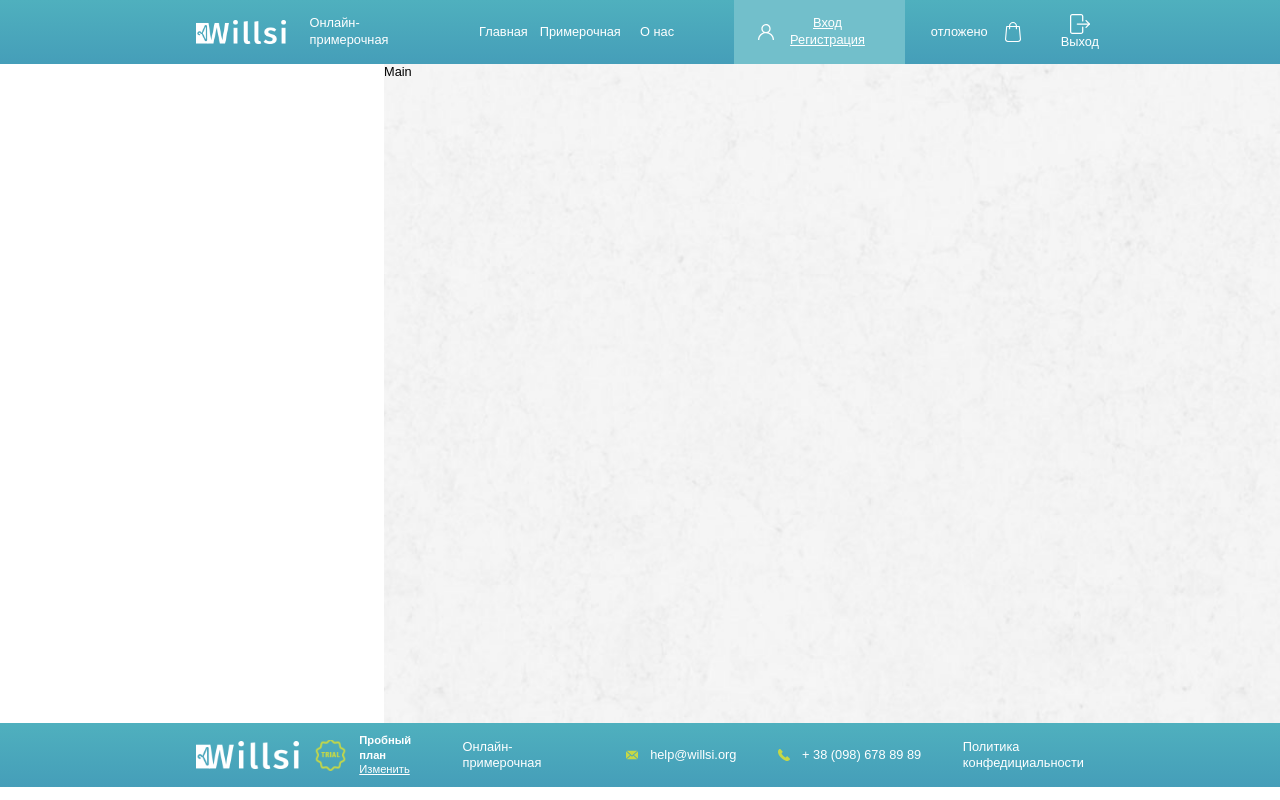
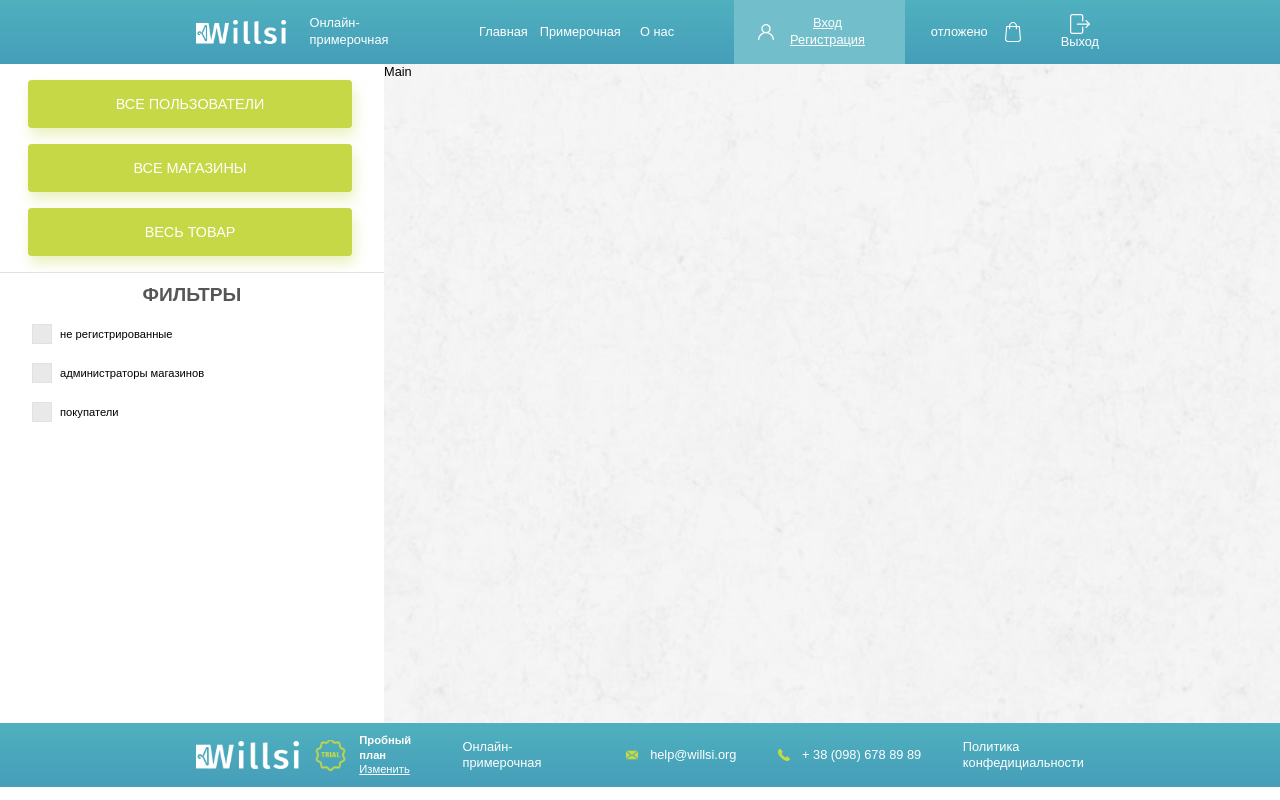
Before and after one commit to serg27makar/willsi, a React (Create React App) app: page /primary-admin-panel in a window 1280 px wide. Built offline with nearby package versions, Linux system fonts and the light colour scheme.

Commit message:
Added static sidebar from admin

```diff
--- a/public/static/css/styles.css
+++ b/public/static/css/styles.css
@@ -4051,3 +4051,15 @@ div, p, span, h1, h2, h3, h4,
     justify-content: center;
     text-align: center;
 }
+.main-bar-wrap {
+
+}
+.filters-tag {
+    font-size: 1.2rem;
+    font-weight: bold;
+    color: #565656;
+    text-align: center;
+}
+.filter-check-box {
+    margin: 1rem 2rem;
+}
--- a/src/access/css/buttonMain.css
+++ b/src/access/css/buttonMain.css
@@ -33,6 +33,10 @@
     color: #fff;
     background: #c6d846;
     box-shadow: 0.1875vw 0.5625vw 1vw 0 rgba(198,216,70,0.35);
+}
+.button-margin {
+    margin: 1rem;
+    width: 90%;
 }
 .button-white {
     color: #c6d846;
--- a/src/access/lang/LangConstants.js
+++ b/src/access/lang/LangConstants.js
@@ -236,7 +236,15 @@ const ru = {
     addProduct: "добавить изделие",
 
     primaryAdmin: "Спрятать товар администратором сайта",
-    storeAdmin: "Спрятать товар администратором магазина"
+    storeAdminHide: "Спрятать товар администратором магазина",
+    allUsers: "Все пользователи",
+    allStores: "Все магазины",
+    allProducts: "Весь товар",
+    filters: "фильтры",
+
+    unknown: "не регистрированные",
+    storeAdmin: "администраторы магазинов",
+    buyer: "покупатели"
 };
 
 export default ru;
--- a/src/components/WelcomeMain.js
+++ b/src/components/WelcomeMain.js
@@ -17,11 +17,13 @@ class WelcomeMain extends React.Component {
     }
 
     componentDidMount() {
-        setTimeout(() => {
-            const wrapper = this.wrapperRef.current;
-            wrapper.classList.toggle("show-welcome-main");
-        }, 300);
-        getAllUsers(this.usersQuantity);
+        if (this.props.Permission && this.props.Permission !== "primaryAdmin") {
+            setTimeout(() => {
+                const wrapper = this.wrapperRef.current;
+                wrapper.classList.toggle("show-welcome-main");
+            }, 300);
+            getAllUsers(this.usersQuantity);
+        }
     }
 
     usersQuantity(data) {
--- a/src/components/adminPanel/AdminMainSite.js
+++ b/src/components/adminPanel/AdminMainSite.js
@@ -262,7 +262,7 @@ class AdminMainSite extends React.Component {
             <div>
                 <input className="category-list__input" type="checkbox" id={"storeAdmin"} disabled={this.props.Permission === "primaryAdmin"}
                        value={this.state.storeAdmin} checked={this.state.storeAdmin} name={"storeAdmin"} onChange={this.dataChange}/>
-                <label className="category-list__label text-14 light" htmlFor={"storeAdmin"}>{ru.storeAdmin}</label>
+                <label className="category-list__label text-14 light" htmlFor={"storeAdmin"}>{ru.storeAdminHide}</label>
             </div>
         );
     }
--- /dev/null
+++ b/src/components/primaryAdminPanel/Filters.js
@@ -0,0 +1,92 @@
+import React from "react";
+import {connect} from "react-redux";
+import ru from "../../access/lang/LangConstants";
+
+const usersFiltersData = [
+    "unknown", "storeAdmin", "buyer"
+]
+class Filters extends React.Component {
+    constructor(props) {
+        super(props);
+        this.state = {
+            buyer: false,
+            unknown: false,
+            storeAdmin: false,
+        }
+        this.dataChange = this.dataChange.bind(this);
+    }
+    componentDidMount() {
+
+    }
+
+    dataChange(e) {
+        const name = e.target.name;
+        const group = e.target.id.substr(0, 1);
+        this.setState({
+            [name]: !this.state[name],
+        })
+    }
+
+    outputCheckbox(item, index, group) {
+        const idCheckbox = group + index;
+        return (
+            <div className="filter-check-box" key={index}>
+                <input className="category-list__input"
+                       type="checkbox" id={idCheckbox}
+                       value={this.state[item]}
+                       checked={this.state[item]}
+                       name={item}
+                       onChange={this.dataChange}/>
+                <label className="category-list__label text-14 light" htmlFor={idCheckbox}>{ru[item]}</label>
+            </div>
+        )
+    }
+
+    usersFilter() {
+        const group = "u";
+        return usersFiltersData.map((item, index) => {
+            return this.outputCheckbox(item, index, group);
+        })
+
+    }
+
+    storesFilter() {
+
+    }
+
+    productsFilter() {
+
+    }
+
+    renderFilters(data) {
+        switch (data) {
+            case "users":
+                return (this.usersFilter());
+            case "stores":
+                return (this.storesFilter());
+            case "products":
+                return (this.productsFilter());
+        }
+    }
+
+    render() {
+        return (
+            <div className="main-bar-wrap">
+                <div className="filters-tag uppercase">{ru.filters}</div>
+                {this.renderFilters("users")}
+            </div>
+
+        )
+    }
+}
+function MapStateToProps(state) {
+    return {
+    }
+}
+
+const mapDispatchToProps = dispatch => {
+    return {
+    }
+};
+
+export default connect(MapStateToProps, mapDispatchToProps)(Filters);
--- /dev/null
+++ b/src/components/primaryAdminPanel/MainBarAdmin.js
@@ -0,0 +1,56 @@
+import React from "react";
+import {connect} from "react-redux";
+import ButtonMain from "../shared/ButtonMain";
+import ru from "../../access/lang/LangConstants";
+import Filters from "./Filters";
+
+class MainBarAdmin extends React.Component {
+    constructor(props) {
+        super(props);
+        this.state = {
+            btnList: []
+        }
+    }
+    componentDidMount() {
+
+    }
+
+    allUsersData() {
+
+    }
+
+    allStoresData() {
+
+    }
+
+    allProductsData() {
+
+    }
+
+    render() {
+        return (
+            <div className="main-bar-wrap">
+                <ButtonMain btnClass={"button-enter button-main text-18 uppercase medium button-margin"}
+                            text={ru.allUsers} onClick={this.allUsersData}/>
+                <ButtonMain btnClass={"button-enter button-main text-18 uppercase medium button-margin"}
+                            text={ru.allStores} onClick={this.allStoresData}/>
+                <ButtonMain btnClass={"button-enter button-main text-18 uppercase medium button-margin"}
+                            text={ru.allProducts} onClick={this.allProductsData}/>
+                <div className="border-line"/>
+                <Filters/>
+            </div>
+
+        )
+    }
+}
+function MapStateToProps(state) {
+    return {
+    }
+}
+
+const mapDispatchToProps = dispatch => {
+    return {
+    }
+};
+
+export default connect(MapStateToProps, mapDispatchToProps)(MainBarAdmin);
--- a/src/pages/PrimaryAdminPanel.js
+++ b/src/pages/PrimaryAdminPanel.js
@@ -2,6 +2,7 @@ import React from 'react';
 import {connect} from "react-redux";
 import {actionDataRedirect, actionSetStoreArr, setActionAdminPanel} from "../action";
 import {Redirect} from "react-router-dom";
+import MainBarAdmin from "../components/primaryAdminPanel/MainBarAdmin";
 
 class PrimaryAdminPanel extends React.Component {
     constructor(props) {
@@ -29,7 +30,7 @@ class PrimaryAdminPanel extends React.Component {
 
     renderSideBar() {
         return (
-            <div>sidebar</div>
+            <MainBarAdmin/>
         )
     }
 
@@ -41,7 +42,7 @@ class PrimaryAdminPanel extends React.Component {
         }
         return(
             <div className="content main-admin__row">
-                <div className="main-admin__sidebar sidebar">
+                <div className="main-admin__sidebar">
                     {this.renderSideBar()}
                 </div>
                 <div className="main-admin__main-envelope">
```
